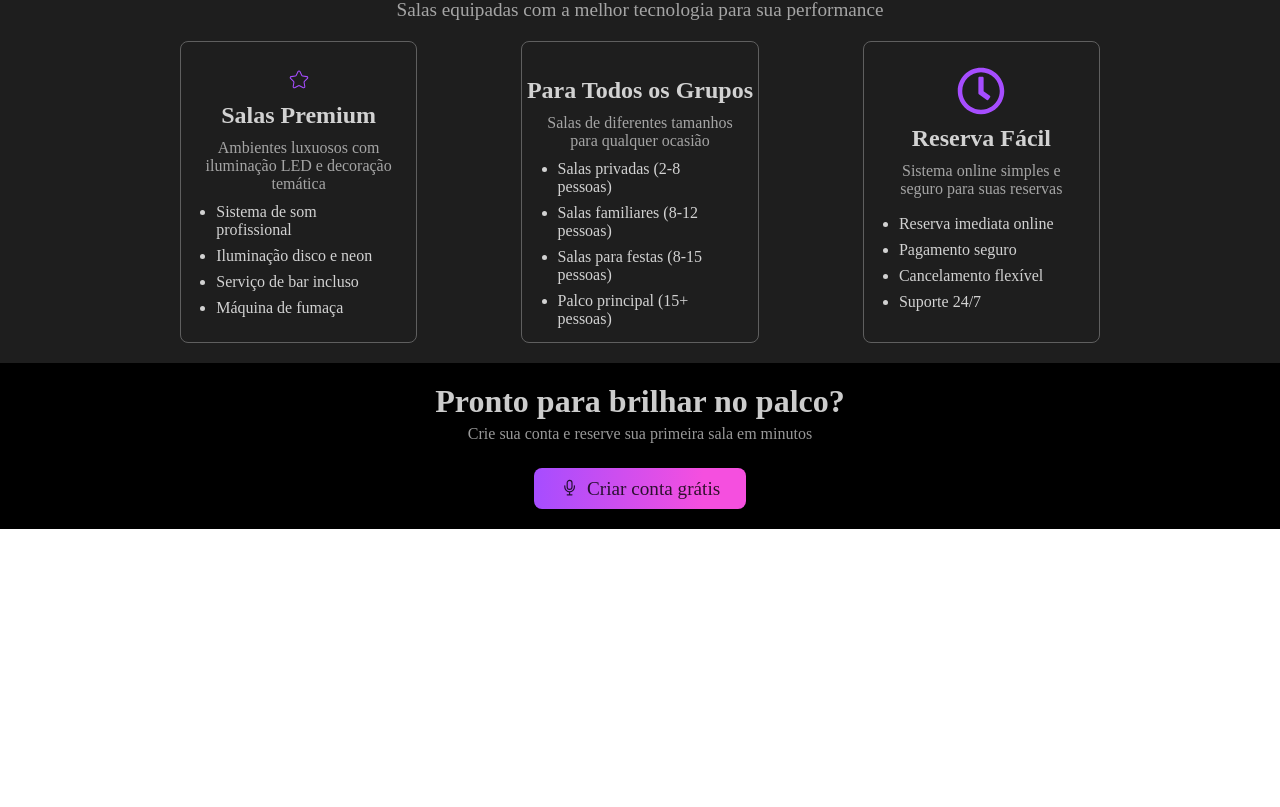
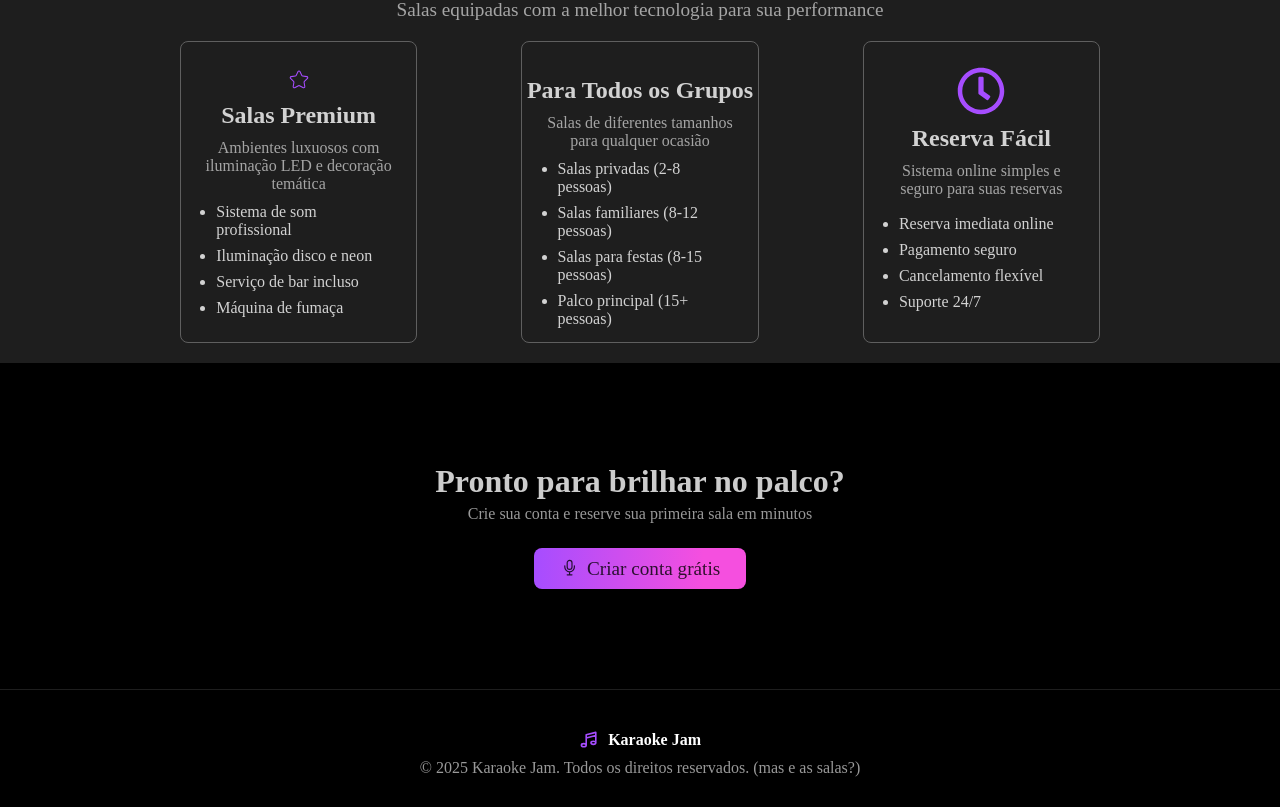
Before and after one commit to Emmanuelf21/karaoke-reserva, a React (Vite) app: page / in a window 1280 px wide. Shown: the part 918-1725 px from the top of the page. Before the commit the page ends 1447 px from the top, so only its background shows below. Built offline with nearby package versions, Linux system fonts and the light colour scheme.

Commit message:
falta criar as outras rotas para trocar o button por navlink

```diff
--- a/src/App.css
+++ b/src/App.css
@@ -115,7 +115,7 @@
   margin: 20px auto;
 }
 .container-confirm{
-  margin: 20px auto;
+  margin: 100px auto;
   width: 80%;
   display: flex;
   flex-direction: column;
--- a/src/App.jsx
+++ b/src/App.jsx
@@ -7,6 +7,7 @@ import { FaRegClock } from "react-icons/fa";
 
 import Card from './components/Card';
 import { NavLink } from 'react-router-dom';
+import Footer from './components/Footer';
 function App() {
   const card1 = {
     'icone': <CiStar />,
@@ -69,6 +70,7 @@ function App() {
           </NavLink>
         </section>
       </main>
+      <Footer/>
     </>
   )
 }
--- /dev/null
+++ b/src/components/Footer.jsx
@@ -0,0 +1,15 @@
+import { HiOutlineMusicNote } from "react-icons/hi";
+import './css/footer.css'
+const Footer = () => {
+  return (
+    <footer className="footer">
+        <div className="text">
+            <HiOutlineMusicNote/>
+            <p>Karaoke Jam</p>
+        </div>
+        <p>&copy; 2025 Karaoke Jam. Todos os direitos reservados. (mas e as salas?)</p>
+    </footer>
+  )
+}
+
+export default Footer
--- /dev/null
+++ b/src/components/css/footer.css
@@ -0,0 +1,33 @@
+.footer{
+    width: 100%;
+    display: flex;
+    flex-direction: column;
+    align-items: center;
+    justify-content: center;
+    background: #000;
+    border-top: 1px solid #1e1e1e;
+    padding: 30px 0px;
+    gap: 10px;
+}
+
+.footer .text{
+    display: flex;
+    align-items: center;
+    gap: 10px;
+    margin-top: 10px;
+}
+
+.footer .text svg{
+    color: #a64dff;
+    font-size: 1.2rem;
+}
+
+.footer .text p{
+    color: rgba(255, 255, 255);
+    font-size: 1rem;
+    font-weight: 600;
+}
+
+.footer>p{
+    color: rgba(255, 255, 255, 0.60);
+}
```
